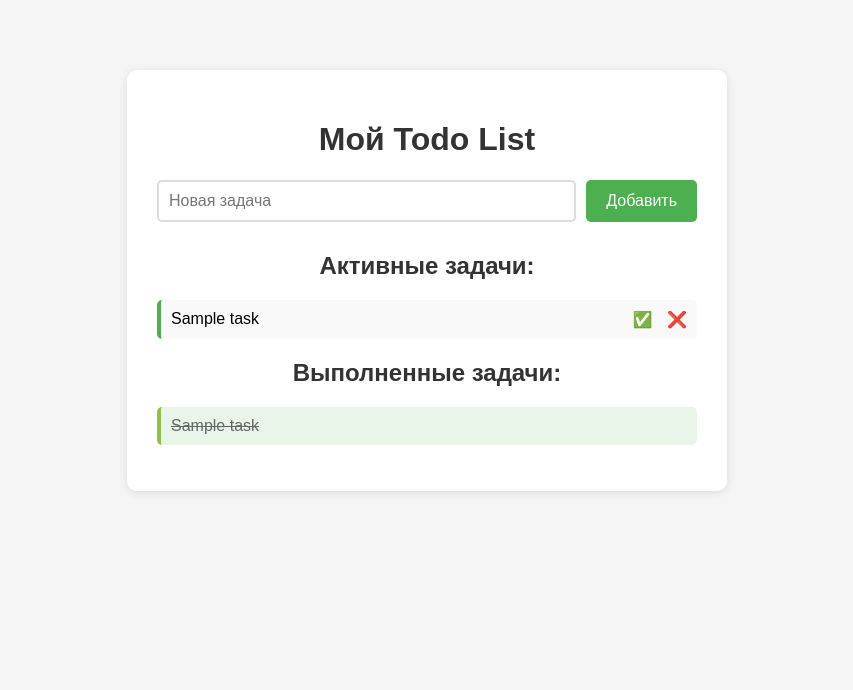
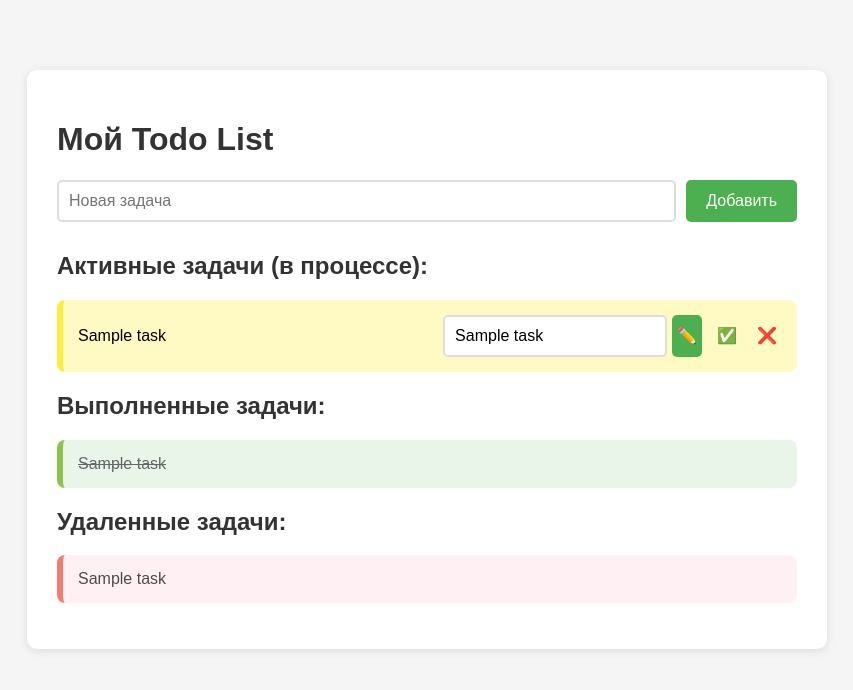
Before and after one commit to PA3K1/PYTHON_TEAM_PROJECT, a Flask app: template todo_project/templates/index.html in a window 1280 px wide. Shown: the top 690 px of the page, without its empty margins (213-1066 px from the left). Run offline with Flask 3, Linux system fonts and the light colour scheme; the template is opened without the code that fills it: most values are stand-ins (such as "Sample title", 1, 10 or a date in 2020).

Commit message:
пваоыиVESTHY

```diff
--- a/todo_project/main.py
+++ b/todo_project/main.py
@@ -1,38 +1,51 @@
 from flask import Flask, request, render_template
-print("Кнопка ")
+
 app = Flask(__name__)
-print("Кнопка 2")
 
-# Два списка: обычные задачи и выполненные
-tasks = []
+# Три списка: активные, выполненные и удаленные задачи
+active_tasks = []
 completed_tasks = []
+deleted_tasks = []
 
 @app.route('/')
 def index():
-    return render_template('index.html', tasks=tasks, completed_tasks=completed_tasks)
+    return render_template('index.html',
+                         active_tasks=active_tasks,
+                         completed_tasks=completed_tasks,
+                         deleted_tasks=deleted_tasks)
 
 @app.route('/add', methods=['POST'])
 def add_task():
     task = request.form['task']
-    tasks.append(task)
+    active_tasks.append(task)
     print(f"Добавлена задача: {task}")
     return index()
 
 @app.route('/delete/<int:task_id>')
 def delete_task(task_id):
-    if 0 <= task_id < len(tasks):
-        removed_task = tasks.pop(task_id)
-        print(f"Удалена задача: {removed_task}")
+    if 0 <= task_id < len(active_tasks):
+        # Перемещаем задачу из активных в удаленные
+        deleted_task = active_tasks.pop(task_id)
+        deleted_tasks.append(deleted_task)
+        print(f"Задача удалена: {deleted_task}")
     return index()
 
 @app.route('/complete/<int:task_id>')
 def complete_task(task_id):
-    if 0 <= task_id < len(tasks):
-        # Перемещаем задачу из tasks в completed_tasks
-        completed_task = tasks.pop(task_id)
+    if 0 <= task_id < len(active_tasks):
+        # Перемещаем задачу из активных в выполненные
+        completed_task = active_tasks.pop(task_id)
         completed_tasks.append(completed_task)
         print(f"Задача выполнена: {completed_task}")
     return index()
 
+@app.route('/edit/<int:task_id>', methods=['POST'])
+def edit_task(task_id):
+    if 0 <= task_id < len(active_tasks):
+        new_text = request.form['edited_task']
+        active_tasks[task_id] = new_text
+        print(f"Задача изменена: {new_text}")
+    return index()
+
 if __name__ == '__main__':
     app.run(debug=True)
--- a/todo_project/static/style.css
+++ b/todo_project/static/style.css
@@ -1,6 +1,6 @@
 body {
     font-family: Arial, sans-serif;
-    max-width: 600px;
+    max-width: 800px;
     margin: 50px auto;
     padding: 20px;
     background-color: #f5f5f5;
@@ -14,7 +14,6 @@ body {
 }
 
 h1, h2 {
-    text-align: center;
     color: #333;
 }
 
@@ -42,39 +41,72 @@ button {
     cursor: pointer;
 }
 
-.task-list, .completed-list {
+.task-list {
     list-style: none;
     padding: 0;
 }
 
-.task-list__item, .completed-list__item {
+.task-list__item {
     display: flex;
     justify-content: space-between;
     align-items: center;
-    padding: 10px;
-    margin-bottom: 5px;
-    border-radius: 5px;
+    padding: 15px;
+    margin-bottom: 10px;
+    border-radius: 8px;
+    border-left: 6px solid;
 }
 
-.task-list__item {
-    background-color: #f9f9f9;
-    border-left: 4px solid #4CAF50;
+/* Активные задачи - желтый */
+.task-list__item--active {
+    background-color: #fff9c4;  /* желтый фон */
+    border-left-color: #ffeb3b; /* желтая полоска */
 }
 
-.completed-list__item {
-    background-color: #e8f5e8;
-    border-left: 4px solid #8BC34A;
+/* Выполненные задачи - зеленый */
+.task-list__item--completed {
+    background-color: #e8f5e8;  /* зеленый фон */
+    border-left-color: #8BC34A; /* зеленая полоска */
 }
 
-.completed-list__text {
+.task-list__item--completed .task-list__text {
     text-decoration: line-through;
     color: #666;
 }
 
-.task-list__complete, .task-list__delete {
+/* Удаленные задачи - красный */
+.task-list__item--deleted {
+    background-color: #ffebee;  /* красный фон */
+    border-left-color: #f44336; /* красная полоска */
+    opacity: 0.7;
+}
+
+.task-actions {
+    display: flex;
+    gap: 10px;
+    align-items: center;
+}
+
+.edit-form {
+    display: flex;
+    gap: 5px;
+    margin: 0;
+}
+
+.edit-input {
+    width: 200px;
+    padding: 5px;
+    border: 1px solid #ccc;
+    border-radius: 3px;
+}
+
+.task-list__edit, .task-list__complete, .task-list__delete {
     text-decoration: none;
     font-size: 16px;
-    margin-left: 10px;
+    padding: 5px;
+}
+
+.task-list__edit {
+    color: #2196F3; /* синий */
 }
 
 .task-list__complete {
--- a/todo_project/templates/index.html
+++ b/todo_project/templates/index.html
@@ -8,18 +8,24 @@
     <div class="container">
         <h1>Мой Todo List</h1>
 
+        <!-- Форма добавления -->
         <form method="POST" action="/add">
             <input type="text" name="task" placeholder="Новая задача" required>
             <button type="submit">Добавить</button>
         </form>
 
         <!-- Активные задачи -->
-        <h2>Активные задачи:</h2>
+        <h2>Активные задачи (в процессе):</h2>
         <ul class="task-list">
-            {% for task in tasks %}
-            <li class="task-list__item">
+            {% for task in active_tasks %}
+            <li class="task-list__item task-list__item--active">
                 <span class="task-list__text">{{ task }}</span>
-                <div>
+                <div class="task-actions">
+                    <!-- Форма редактирования -->
+                    <form method="POST" action="/edit/{{ loop.index0 }}" class="edit-form">
+                        <input type="text" name="edited_task" value="{{ task }}" class="edit-input">
+                        <button type="submit" class="task-list__edit">✏️</button>
+                    </form>
                     <a href="/complete/{{ loop.index0 }}" class="task-list__complete">✅</a>
                     <a href="/delete/{{ loop.index0 }}" class="task-list__delete">❌</a>
                 </div>
@@ -29,10 +35,20 @@
 
         <!-- Выполненные задачи -->
         <h2>Выполненные задачи:</h2>
-        <ul class="completed-list">
+        <ul class="task-list">
             {% for task in completed_tasks %}
-            <li class="completed-list__item">
-                <span class="completed-list__text">{{ task }}</span>
+            <li class="task-list__item task-list__item--completed">
+                <span class="task-list__text">{{ task }}</span>
+            </li>
+            {% endfor %}
+        </ul>
+
+        <!-- Удаленные задачи -->
+        <h2>Удаленные задачи:</h2>
+        <ul class="task-list">
+            {% for task in deleted_tasks %}
+            <li class="task-list__item task-list__item--deleted">
+                <span class="task-list__text">{{ task }}</span>
             </li>
             {% endfor %}
         </ul>
```
